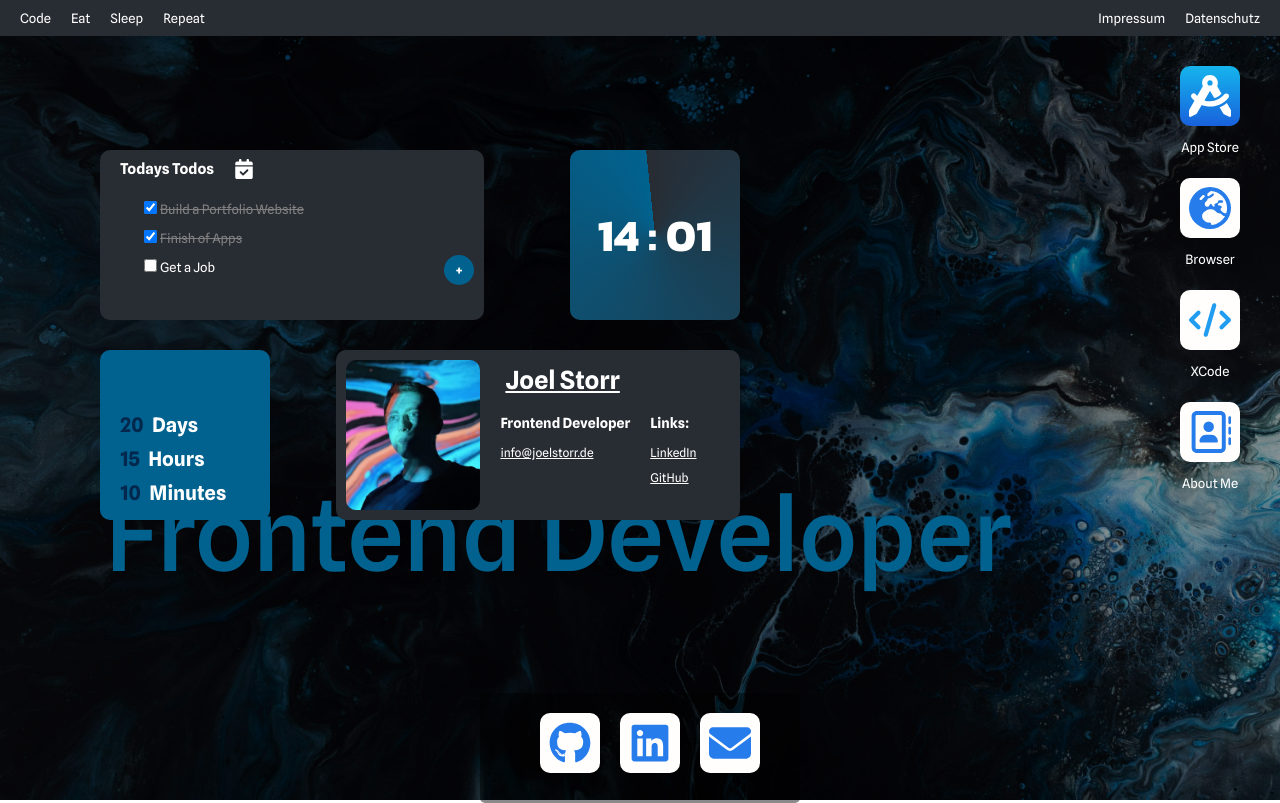
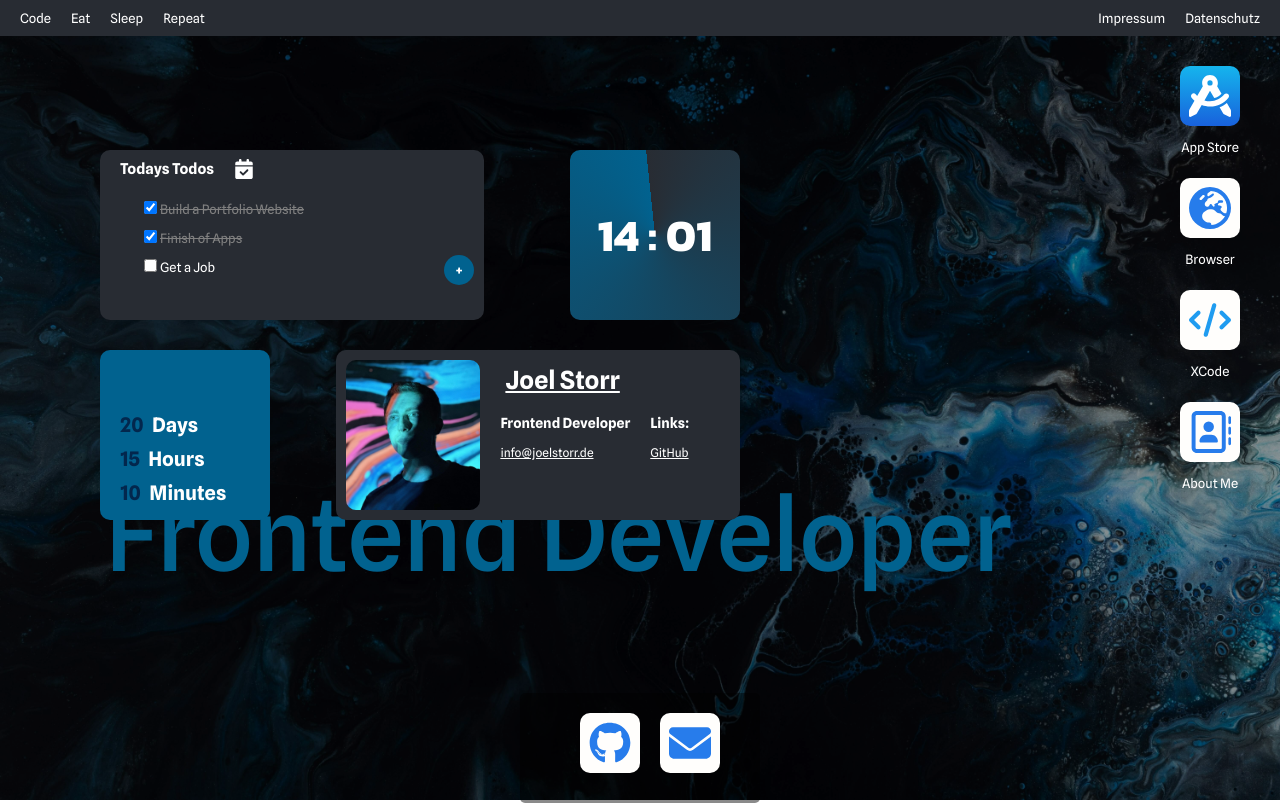
Before and after one commit to JoelStorr/portfolioWebsiteReact, a React (Vite) app: page / in a window 1280 px wide. Built offline with nearby package versions, Linux system fonts and the light colour scheme.

Commit message:
Removed Linked in Link

```diff
--- a/src/Pages/Desktop/AppBar/AppBar.jsx
+++ b/src/Pages/Desktop/AppBar/AppBar.jsx
@@ -16,7 +16,7 @@ export default function AppBar({ changeProgramm, programmEnum }) {
               </div>
             </a>
           </li>
-          <li>
+          {/* <li>
             <a
               href="https://de.linkedin.com/in/joel-storr-190316137"
               target="blank"
@@ -25,7 +25,7 @@ export default function AppBar({ changeProgramm, programmEnum }) {
                 <img src="/images/icons/linkedin-color.svg" />
               </div>
             </a>
-          </li>
+          </li> */}
           <li>
             <a href="mailto:info@joelstorr.de">
               <div className="appIconMoc xcodeIcon">
--- a/src/Pages/Desktop/KontaktApp/Kontakt.jsx
+++ b/src/Pages/Desktop/KontaktApp/Kontakt.jsx
@@ -39,7 +39,7 @@ export default function Kontakt({ width }) {
                 </div>
               </a>
 
-              <a
+              {/* <a
                 href="https://de.linkedin.com/in/joel-storr-190316137"
                 target="blank"
               >
@@ -49,7 +49,7 @@ export default function Kontakt({ width }) {
                     className="kontaktIcons"
                   />
                 </div>
-              </a>
+              </a> */}
 
               <a href="mailto:info@joelstorr.de">
                 <div className="iconHolder">
--- a/src/Pages/Desktop/Widgets/Widgets.jsx
+++ b/src/Pages/Desktop/Widgets/Widgets.jsx
@@ -197,13 +197,13 @@ function ContactWidget() {
           </div>
           <div className="contactLinkHolder">
             <h3>Links:</h3>
-            <a
+            {/* <a
               href="https://de.linkedin.com/in/joel-storr-190316137"
               target="blank"
             >
               LinkedIn
-            </a>
-            <br />
+            </a> */}
+            {/* <br /> */}
             <a href="https://github.com/JoelStorr" target="blank">
               GitHub
             </a>
```
